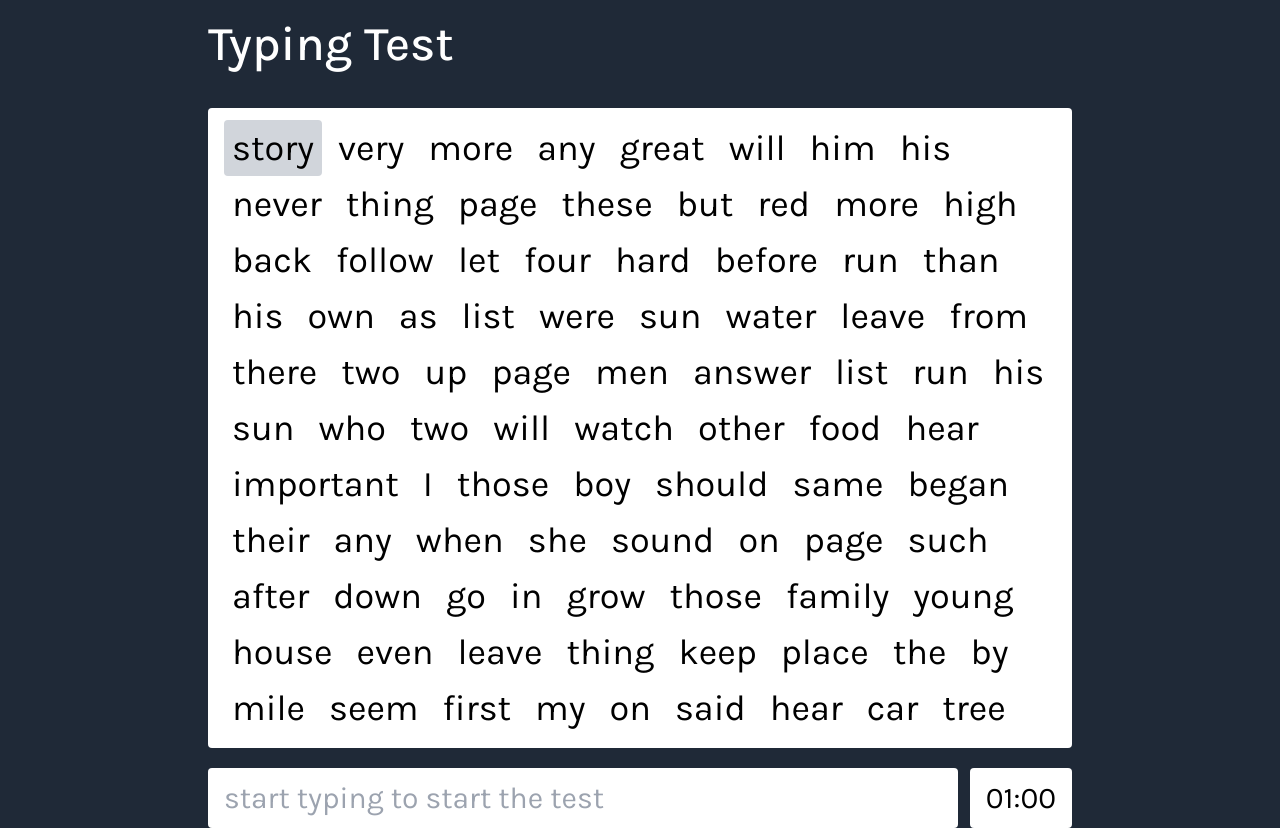
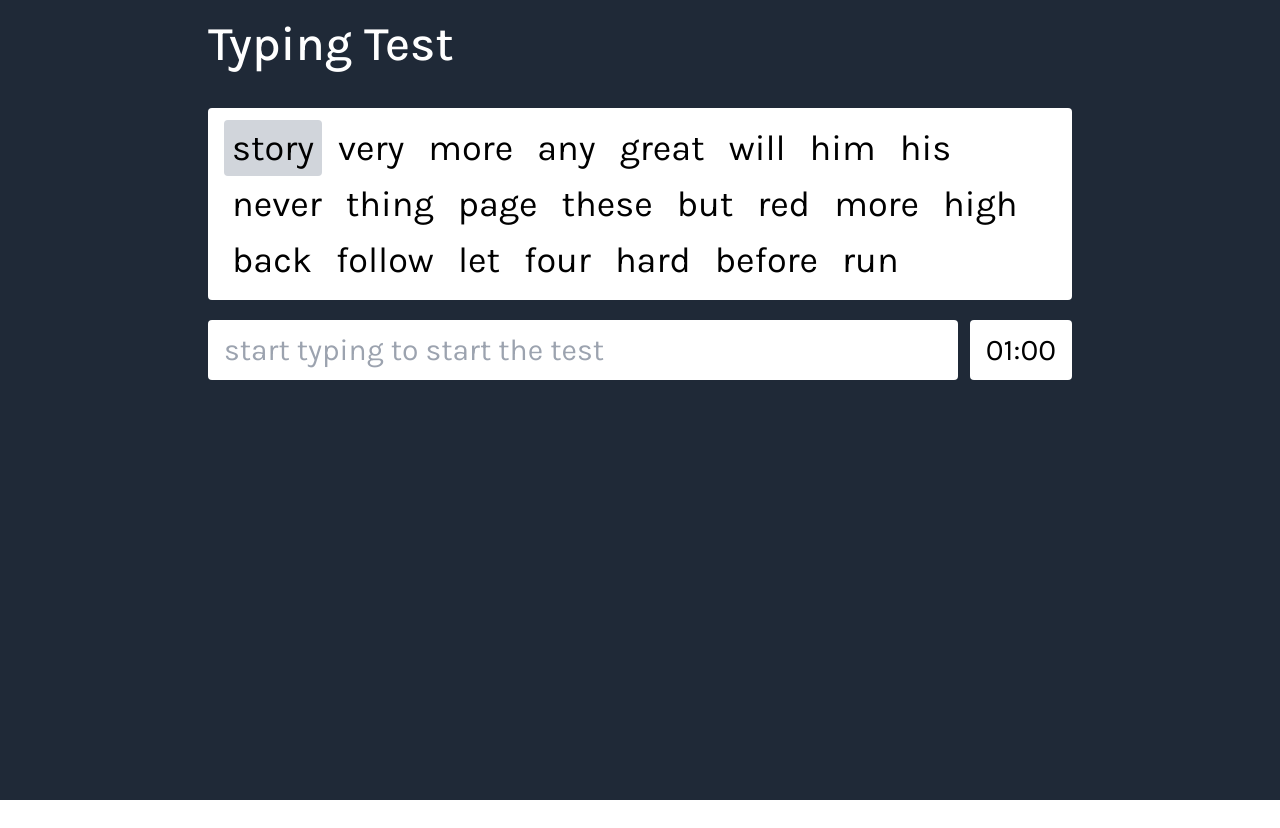
Before and after one commit to standardgalactic/typing-test-1, a React (Create React App) app: page / in a window 1280 px wide. After the commit the page ends 800 px from the top, so only its background shows below. Built offline with nearby package versions, Linux system fonts and the light colour scheme.

Commit message:
Implement batching for displaying words

```diff
--- a/src/components/TextDisplay/index.tsx
+++ b/src/components/TextDisplay/index.tsx
@@ -1,15 +1,28 @@
-import React from 'react';
+import React, { useEffect, useState } from 'react';
 import clsx from 'clsx';
 
 export interface TextDisplayProps {
-  text: string[];
+  words: string[];
   selectedWordIndex: number;
+  wordsToShow: number;
 }
 
 const TextDisplay: React.FC<TextDisplayProps> = ({
-  text,
-  selectedWordIndex,
+  words: allWords,
+  selectedWordIndex: mainSelectedWordIndex,
+  wordsToShow,
 }) => {
+  const [startIndex, setStartIndex] = useState(0);
+
+  useEffect(() => {
+    if (mainSelectedWordIndex >= startIndex + wordsToShow) {
+      setStartIndex(startIndex + wordsToShow);
+    }
+  }, [mainSelectedWordIndex]);
+
+  const selectedWordIndex = mainSelectedWordIndex - startIndex;
+  const words = allWords.slice(startIndex, startIndex + wordsToShow);
+
   return (
     <div
       className={clsx(
@@ -20,7 +33,7 @@ const TextDisplay: React.FC<TextDisplayProps> = ({
         'flex flex-wrap gap-x-2',
       )}
     >
-      {text.map((word, idx) => (
+      {words.map((word, idx) => (
         <span
           key={word + Number(idx)}
           className={clsx(
--- a/src/pages/TestPage.tsx
+++ b/src/pages/TestPage.tsx
@@ -46,7 +46,11 @@ const TestPage: React.FC<TestPageProps> = () => {
           Typing Test
         </h1>
 
-        <TextDisplay text={words} selectedWordIndex={selectedWordIndex} />
+        <TextDisplay
+          words={words}
+          selectedWordIndex={selectedWordIndex}
+          wordsToShow={23}
+        />
 
         <div
           className={clsx('mt-5', 'flex flex-col-reverse md:flex-row gap-3')}
```
